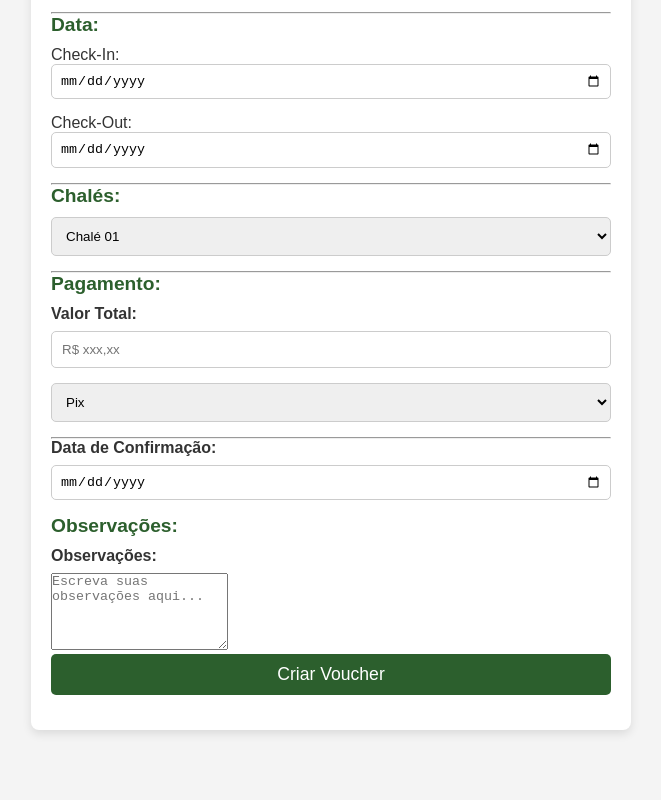
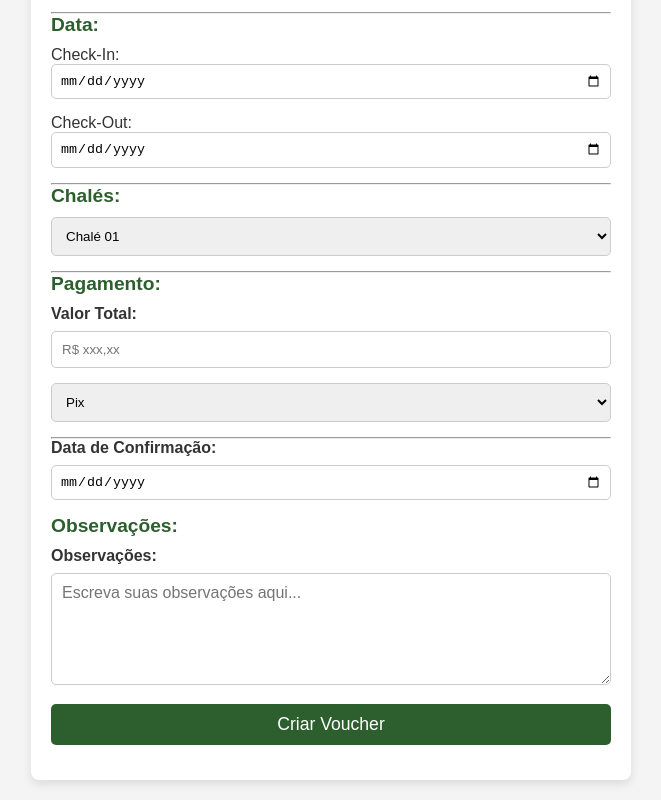
Before and after one commit to nogueir444/Form.CPDC, a plain HTML site: page index.html in a window 1280 px wide. Shown: the part 527-1327 px from the top of the page, without its empty margins (309-970 px from the left). Before the commit the page ends 1277 px from the top, so only its background shows below. Drawn offline with Linux system fonts and the light colour scheme.

Commit message:
ATUALIZADO.css

```diff
--- a/styles.css
+++ b/styles.css
@@ -124,3 +124,20 @@ button:active {
         font-size: 0.9rem;
     }
 }
+
+textarea {
+    width: 100%;
+    padding: 10px;
+    border: 1px solid #ccc;
+    border-radius: 5px;
+    font-family: 'Arial', sans-serif;
+    font-size: 1rem;
+    resize: vertical; /* Permite redimensionar apenas na vertical */
+    margin-bottom: 15px;
+}
+
+textarea:focus {
+    border-color: #2c5f2d;
+    outline: none;
+    box-shadow: 0 0 5px rgba(44, 95, 45, 0.5);
+}
```
